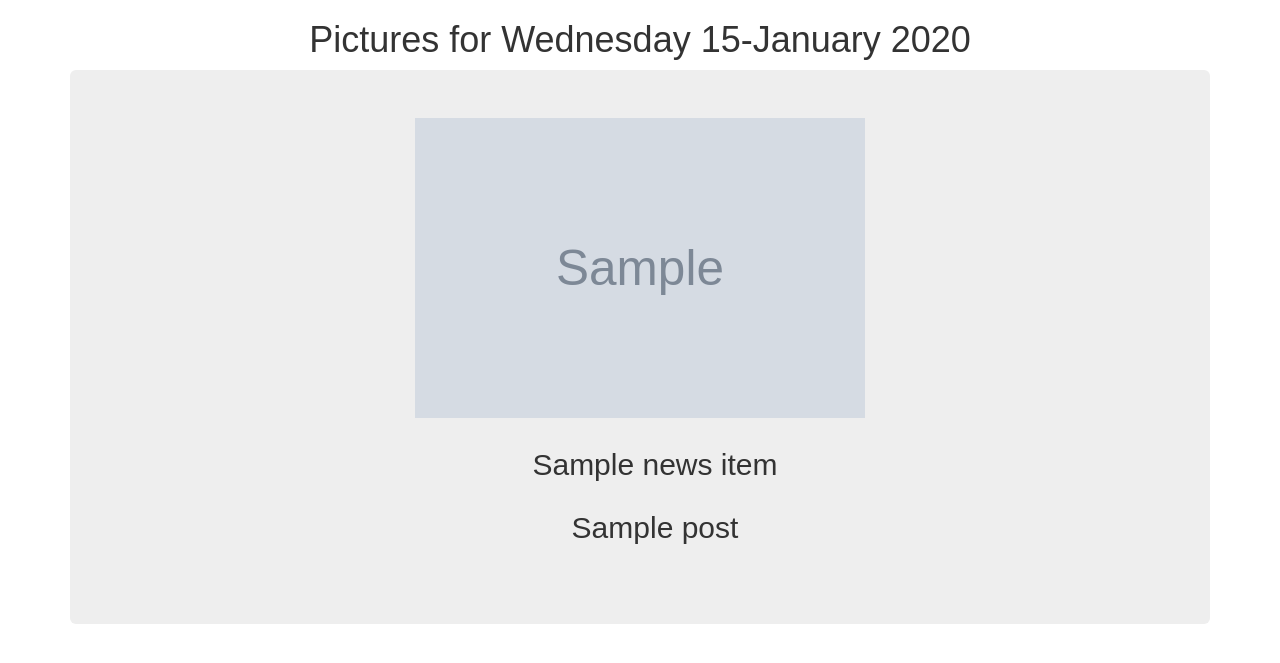
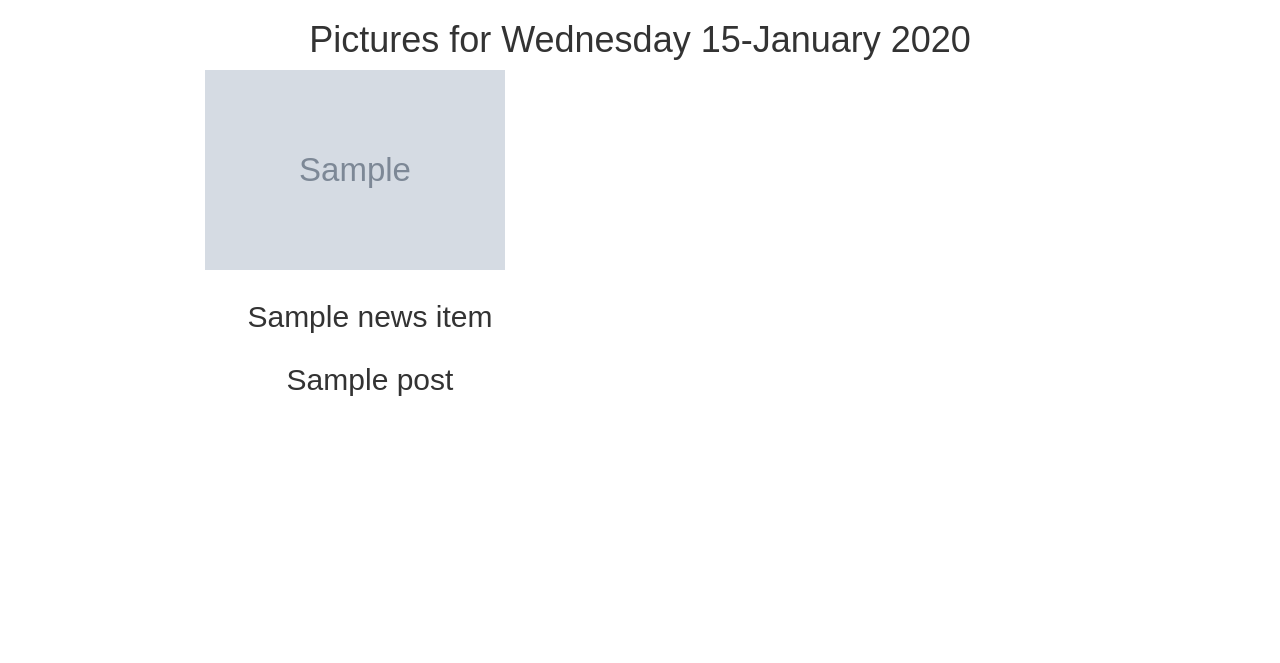
Before and after one commit to AmimoG/Gallery, a Django app: template gallery/templates/all-news/today-news.html in a window 1280 px wide. Shown: the part 58-721 px from the top of the page. Run offline with Django 3.2, Linux system fonts and the light colour scheme; the template is opened without the code that fills it: most values are stand-ins (such as "Sample title", 1, 10 or a date in 2020); grey boxes marked "Sample" are stand-in pictures; some libraries are stand-ins or nearby versions; some web fonts are replaced.

Commit message:
Add Files

```diff
--- a/gallery/templates/all-news/today-news.html
+++ b/gallery/templates/all-news/today-news.html
@@ -8,11 +8,12 @@
 
   <!-- Looping through news   -->
   {% for news_item in news %}
-  <div class="jumbotron">
+    <div class="col-md-6">
         <div class="row">
+            <div class="column">
                 <div class="card text-center">
                     <div class="card-header">
-          <img class="text-center" src="{{news_item.article_image.url}}" class="img-responsive" width="450px" height="300px" alt="Image">
+                    <img class="text-center" src="{{news_item.article_image.url}}" class="img-responsive" width="300px" height="200px" alt="Image">
                     </div>
                     <div class="card-body">
                     <h2 class="text-center"> {{ news_item.title }} </h2>
@@ -20,8 +21,10 @@
                     <!-- <a href="#" class="btn btn-primary">Read More</a> -->
                 </div>
             </div>
+        </div>
         <br>
 
+        </div>
     </div>
   </div>
   {% endfor %}
```
Also changed, not shown: media/articles/No_tomorrow.jpg (added), media/articles/nostalgic-ad-marketing-tactic.jpg (added). Lines whose indentation alone changed are shown as unchanged.
